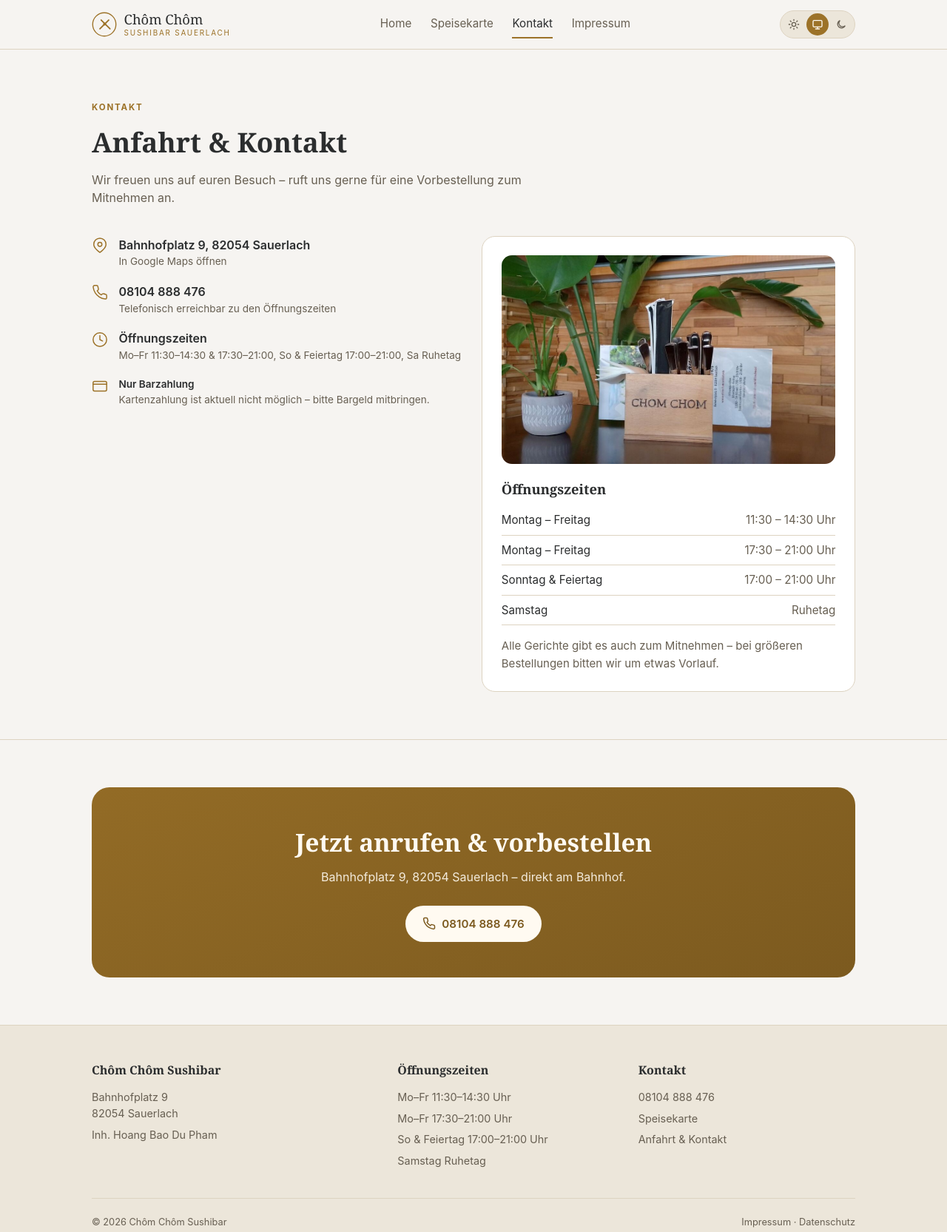
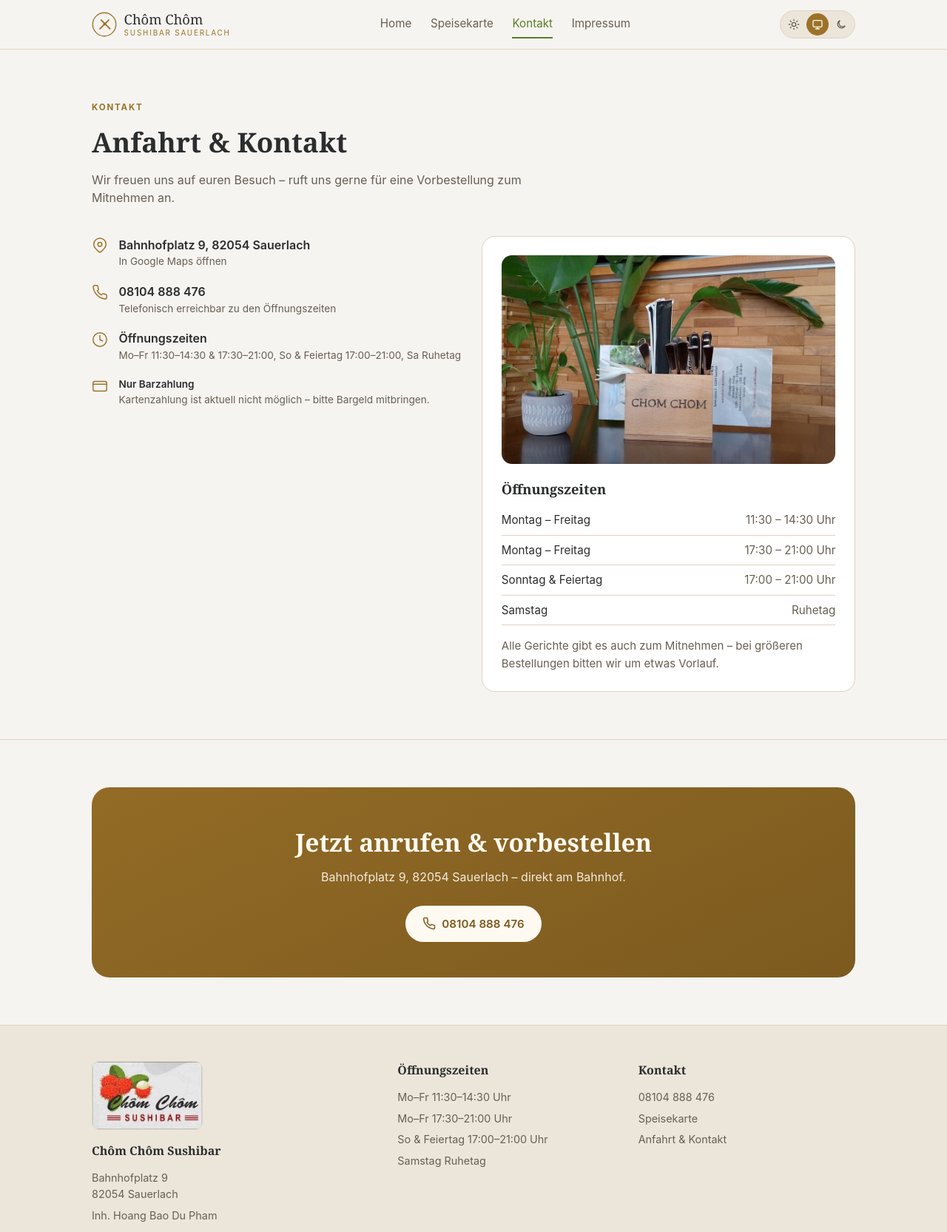
Before and after one commit to chomchom-sushibar-de/chomchom-sushibar.de, a plain HTML site: page kontakt.html in a window 1280 px wide. Shown: the top 1665 px of the page at 74% size. Drawn offline with Linux system fonts and the light colour scheme.

Commit message:
Echtes Logo + Grün-Akzent aus der echten Website übernehmen
Reales Chôm-Chôm-Logo (Rambutan-Illustration) in den Footer der Seiten
integriert und die Blattgrün-Farbe der Original-Seite als neuer
--accent-alt Token für den aktiven/gehoverten Nav-Zustand übernommen,
analog zum lindgrünen Nav-Highlight auf chomchom-sushibar.de.

```diff
--- a/kontakt.html
+++ b/kontakt.html
@@ -120,6 +120,7 @@
   <div class="container">
     <div class="footer-grid">
       <div>
+        <img class="footer-logo" src="img/logo.jpg" alt="Chôm Chôm Sushibar Logo" width="150" height="93" loading="lazy">
         <h4>Chôm Chôm Sushibar</h4>
         <p>Bahnhofplatz 9<br>82054 Sauerlach</p>
         <p>Inh. Hoang Bao Du Pham</p>
--- a/styles.css
+++ b/styles.css
@@ -11,6 +11,7 @@
   --accent-strong: #7c5a1f;
   --accent-fg: #fffaf1;
   --gold: #9c7228;
+  --accent-alt: #5c7d28;
   --shadow: 0 8px 30px -12px rgba(43, 45, 46, 0.25);
 
   --serif: Georgia, "Iowan Old Style", "Palatino Linotype", "Noto Serif", serif;
@@ -31,6 +32,7 @@
     --accent-strong: #dcb164;
     --accent-fg: #1a1512;
     --gold: #c99a4a;
+    --accent-alt: #a3c95a;
     --shadow: 0 8px 30px -12px rgba(0, 0, 0, 0.6);
     color-scheme: dark;
   }
@@ -47,6 +49,7 @@
   --accent-strong: #dcb164;
   --accent-fg: #1a1512;
   --gold: #c99a4a;
+  --accent-alt: #a3c95a;
   --shadow: 0 8px 30px -12px rgba(0, 0, 0, 0.6);
   color-scheme: dark;
 }
@@ -151,8 +154,8 @@ a {
 
 .main-nav a:hover,
 .main-nav a[aria-current="page"] {
-  color: var(--fg);
-  border-bottom-color: var(--accent);
+  color: var(--accent-alt);
+  border-bottom-color: var(--accent-alt);
 }
 
 .header-actions {
@@ -698,6 +701,13 @@ section + section {
   font-size: 1rem;
 }
 
+.footer-logo {
+  width: 150px;
+  border-radius: 10px;
+  border: 1px solid var(--border);
+  margin-bottom: 1rem;
+}
+
 .footer-grid p,
 .footer-grid a {
   color: var(--fg-muted);
```
Also changed, not shown: index.html (+1 -0 lines), speisekarte.html (+1 -0 lines), img/logo.jpg (added).
